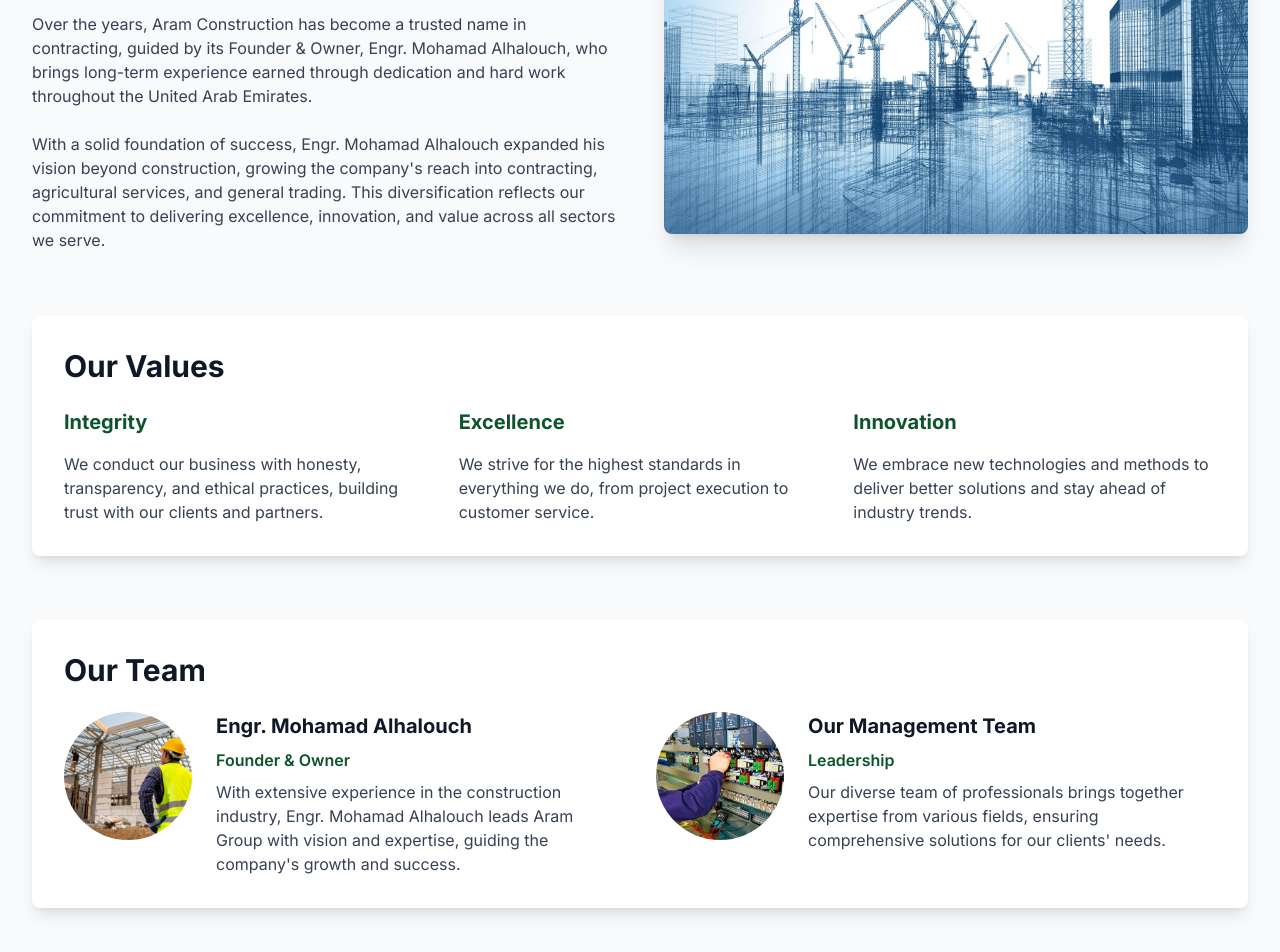
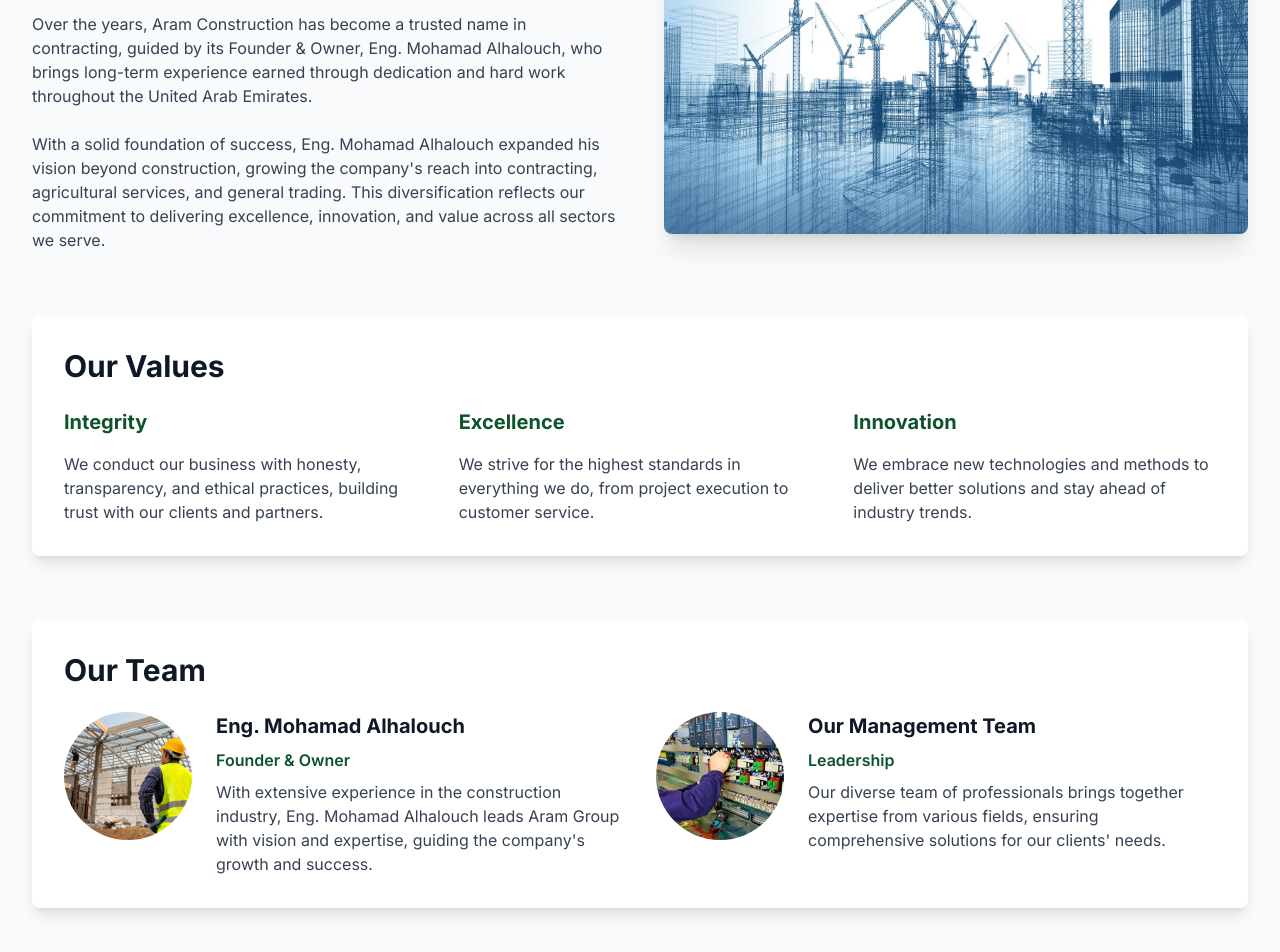
Before and after one commit to hadi14250/Aram, a Next.js app: page /about in a window 1280 px wide. Shown: the part 540-1492 px from the top of the page. Built offline with nearby package versions, Linux system fonts and the light colour scheme.

Commit message:
changed working hours alignment
'

```diff
--- a/app/about/page.tsx
+++ b/app/about/page.tsx
@@ -58,10 +58,10 @@
                 Since 2006, Aram Construction L.L.C has carried out numerous contracting projects across various fields, especially in construction infrastructure works, which have fostered strong relationships with clients through trust, satisfaction, and consistent quality.
               </p>
               <p className="text-gray-700 mb-6">
-                Over the years, Aram Construction has become a trusted name in contracting, guided by its Founder & Owner, Engr. Mohamad Alhalouch, who brings long-term experience earned through dedication and hard work throughout the United Arab Emirates.
+                Over the years, Aram Construction has become a trusted name in contracting, guided by its Founder & Owner, Eng. Mohamad Alhalouch, who brings long-term experience earned through dedication and hard work throughout the United Arab Emirates.
               </p>
               <p className="text-gray-700">
-                With a solid foundation of success, Engr. Mohamad Alhalouch expanded his vision beyond construction, growing the company's reach into contracting, agricultural services, and general trading. This diversification reflects our commitment to delivering excellence, innovation, and value across all sectors we serve.
+                With a solid foundation of success, Eng. Mohamad Alhalouch expanded his vision beyond construction, growing the company's reach into contracting, agricultural services, and general trading. This diversification reflects our commitment to delivering excellence, innovation, and value across all sectors we serve.
               </p>
             </div>
             <div className="relative h-96 rounded-lg overflow-hidden shadow-xl">
@@ -105,16 +105,16 @@
                 <div className="relative h-32 w-32 rounded-full overflow-hidden mr-6 flex-shrink-0">
                   <Image
                     src="/images/services-img1.png"
-                    alt="Engr. Mohamad Alhalouch"
+                    alt="Eng. Mohamad Alhalouch"
                     fill
                     className="object-cover"
                   />
                 </div>
                 <div>
-                  <h3 className="text-xl font-bold text-gray-900 mb-2">Engr. Mohamad Alhalouch</h3>
+                  <h3 className="text-xl font-bold text-gray-900 mb-2">Eng. Mohamad Alhalouch</h3>
                   <p className="text-green-900 font-semibold mb-2">Founder & Owner</p>
                   <p className="text-gray-700">
-                    With extensive experience in the construction industry, Engr. Mohamad Alhalouch leads Aram Group with vision and expertise, guiding the company's growth and success.
+                    With extensive experience in the construction industry, Eng. Mohamad Alhalouch leads Aram Group with vision and expertise, guiding the company's growth and success.
                   </p>
                 </div>
               </div>
--- a/app/page.tsx
+++ b/app/page.tsx
@@ -174,7 +174,7 @@
             <div className="w-16 sm:w-24 h-1 bg-green-900 mx-auto mb-4 sm:mb-6"></div>
           </div>
             <p className="text-sm sm:text-base text-gray-600">
-              Founded in 2006 by Engr. Mohamad Alhalouch, Aram Group has grown from a small contracting company to a diversified business group.
+              Founded in 2006 by Eng. Mohamad Alhalouch, Aram Group has grown from a small contracting company to a diversified business group.
             </p>
               <p className="text-sm sm:text-base text-gray-600">
                 Our journey began with a vision to provide exceptional construction services. Today, we have expanded our expertise to include trading and agricultural services, becoming a trusted name in multiple industries.
```
